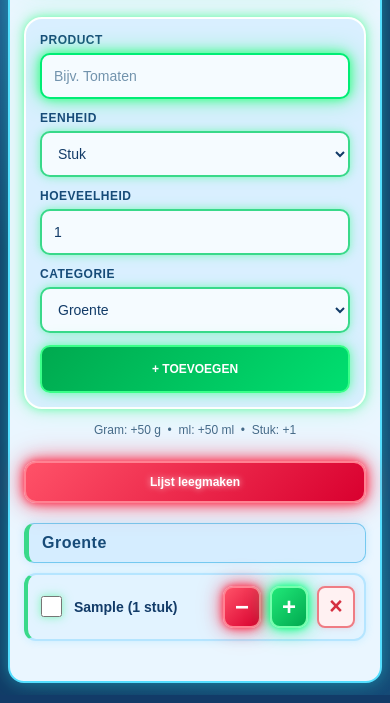
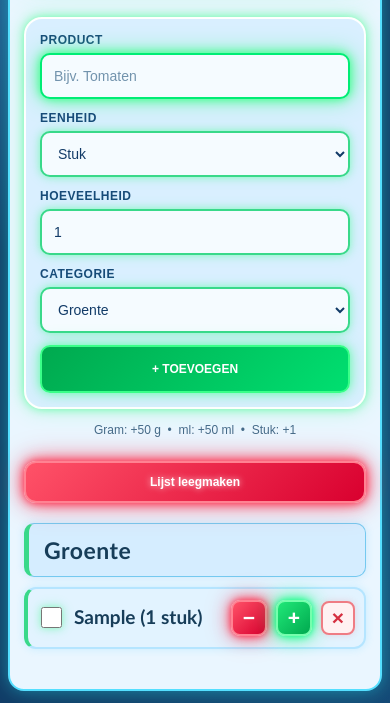
Before and after one commit to Matthijs86/Shopping-List, a plain HTML site: page index.html in a window 390 px wide. Both pictures are taken after typing "Sample" into the empty fields and a click on the button "+ TOEVOEGEN". Shown: the part 169-872 px from the top of the page. Drawn offline with Linux system fonts and the light colour scheme.

Commit message:
Update style.css

```diff
--- a/style.css
+++ b/style.css
@@ -956,3 +956,136 @@ select option {
     outline: 3px solid #ffffff;
     outline-offset: 3px;
 }
+
+/* ======================================
+   EXTRA LEESBARE BOODSCHAPPENLIJST
+   ====================================== */
+
+/* CATEGORIEKOPPEN */
+
+.categorie h2 {
+    font-family: "Trebuchet MS", Arial, sans-serif;
+    font-size: 23px;
+    font-weight: 800;
+    letter-spacing: 0.5px;
+    color: #173d59;
+    text-transform: none;
+
+    padding: 12px 15px;
+}
+
+
+/* PRODUCTNAMEN EN HOEVEELHEDEN */
+
+.product label {
+    flex: 1;
+    min-width: 0;
+
+    font-family: "Trebuchet MS", Arial, sans-serif;
+    font-size: 19px;
+    font-weight: 700;
+    line-height: 1.4;
+
+    color: #173d59;
+}
+
+
+/* PLUS- EN MINKNOPPEN KLEINER */
+
+.hoeveelheid-knop {
+    width: 34px;
+    height: 34px;
+    min-height: 34px;
+
+    font-size: 21px;
+    border-radius: 9px;
+}
+
+
+/* VERWIJDERKNOP (X) KLEINER */
+
+.verwijder-btn {
+    width: 32px;
+    height: 32px;
+    min-height: 32px;
+
+    padding: 0;
+
+    display: inline-flex;
+    align-items: center;
+    justify-content: center;
+
+    font-size: 21px;
+    line-height: 1;
+
+    flex-shrink: 0;
+}
+
+
+/* MOBIELE WEERGAVE */
+
+@media (max-width: 900px) {
+
+    .product {
+        flex-direction: row;
+        flex-wrap: wrap;
+        align-items: center;
+        gap: 9px;
+    }
+
+    .product label {
+        font-size: 19px;
+        flex: 1;
+    }
+
+    .categorie h2 {
+        font-size: 22px;
+    }
+
+    .hoeveelheid-knop {
+        width: 36px;
+        height: 36px;
+        min-height: 36px;
+    }
+
+    .verwijder-btn {
+        width: 34px;
+        height: 34px;
+        min-height: 34px;
+    }
+}
+/* ======================================
+   VROLIJKER EN RONDER LETTERTYPE
+   ====================================== */
+
+.categorie h2 {
+    font-family:
+        "Trebuchet MS",
+        "Arial Rounded MT Bold",
+        sans-serif;
+
+    font-size: 23px;
+    font-weight: 900;
+    letter-spacing: 0.5px;
+}
+
+.product label,
+.productNaam,
+.hoeveelheid {
+    font-family:
+        "Trebuchet MS",
+        "Arial Rounded MT Bold",
+        sans-serif;
+}
+
+.productNaam {
+    font-size: 20px;
+    font-weight: 800;
+    color: #173d59;
+}
+
+.hoeveelheid {
+    font-size: 17px;
+    font-weight: 700;
+    color: #285b78;
+}
```
